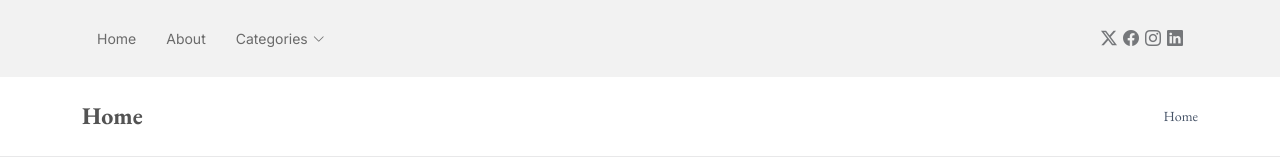
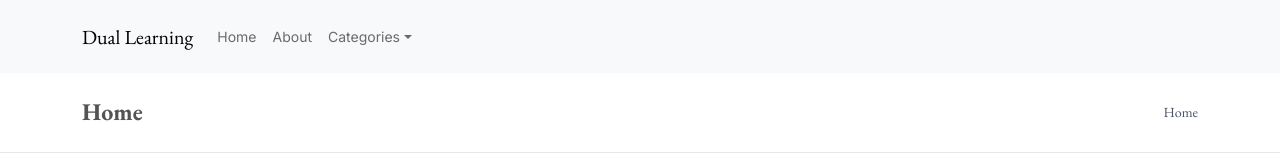
Before and after one commit to mateoprotocol/DualLearning, a React (Create React App) app: page /#/ in a window 1280 px wide. Shown: the top 160 px of the page. Built offline with nearby package versions, Linux system fonts and the light colour scheme.

Commit message:
Fix Navigation bar

```diff
--- a/package.json
+++ b/package.json
@@ -8,8 +8,10 @@
     "@testing-library/jest-dom": "^6.6.3",
     "@testing-library/react": "^16.3.0",
     "@testing-library/user-event": "^13.5.0",
+    "bootstrap": "^5.3.5",
     "gh-pages": "^6.3.0",
     "react": "^19.1.0",
+    "react-bootstrap": "^2.10.9",
     "react-dom": "^19.1.0",
     "react-favicon": "^2.0.7",
     "react-router-dom": "^7.5.1",
--- a/src/App.js
+++ b/src/App.js
@@ -2,22 +2,24 @@ import React from 'react';
 import { Routes, Route } from "react-router-dom";
 import About from "./routes/About";
 import Home from "./routes/Home";
-import Navbar from './components/Navbar';
+import Navigation from './components/Navigation';
 import Head from './components/Head';
+import Footer from './components/Footer';
 import ExchangeReading from './routes/ExchangeReading';
 import ReadingExercises from './routes/ReadingExercises';
 
-import './assets/vendor/bootstrap/css/bootstrap.min.css';
+import 'bootstrap/dist/css/bootstrap.min.css';
+/*import './assets/vendor/bootstrap/css/bootstrap.min.css';
 import './assets/vendor/bootstrap-icons/bootstrap-icons.css';
 import './assets/vendor/aos/aos.css';
-import './assets/vendor/swiper/swiper-bundle.min.css';
+import './assets/vendor/swiper/swiper-bundle.min.css';*/
 import './assets/css/main.css'
 
 function App() {
   return (
     <>
       <Head />
-      <Navbar />
+      <Navigation />
       <main className='main'>
         <Routes>
           <Route path="/" element={<Home />} />
@@ -26,6 +28,7 @@ function App() {
           <Route path="/readingexercises" element={<ReadingExercises />} />
         </Routes>
       </main>
+      <Footer/>
     </>
   );
 }
--- /dev/null
+++ b/src/components/Footer.js
@@ -0,0 +1,8 @@
+
+const Footer = () => {
+    return (
+        <></>
+    )
+}
+
+export default Footer;
--- a/src/components/Navbar.js
+++ /dev/null
@@ -1,49 +0,0 @@
-import { Link } from "react-router-dom";
-
-const navmenu = [
-    { name: "Home", path: "/" },
-    { name: "About", path: "/about" },
-    {
-        name: "Categories", sub: [
-            { name: "Learning By Reading", path: "/readingexercises" },
-            { name: "Language Exchange Reading", path: "/exchangereading" }
-        ]
-    }
-]
-
-const Navbar = () => {
-    return (
-        <header id="header" class="header d-flex align-items-center sticky-top">
-            <div class="container position-relative d-flex align-items-center justify-content-between">
-                <nav id="navmenu" class="navmenu">
-                    <ul>
-                        {navmenu.map(item => {
-                            if (item.path) {
-                                return (<li><Link to={item.path}>{item.name}</Link></li>)
-                            } else {
-                                return (
-                                    <li class="dropdown"><a href="#"><span>{item.name}</span> <i class="bi bi-chevron-down toggle-dropdown"></i></a>
-                                        <ul>
-                                            {item.sub?.map(i => {
-                                                return (<li><Link to={i.path}>{i.name}</Link></li>)
-                                            })}
-                                        </ul>
-                                    </li>
-                                )
-                            }
-                        })}
-                    </ul>
-                    <i class="mobile-nav-toggle d-xl-none bi bi-list"></i>
-                </nav>
-
-                <div class="header-social-links">
-                    <a href="#" class="twitter"><i class="bi bi-twitter-x"></i></a>
-                    <a href="#" class="facebook"><i class="bi bi-facebook"></i></a>
-                    <a href="#" class="instagram"><i class="bi bi-instagram"></i></a>
-                    <a href="#" class="linkedin"><i class="bi bi-linkedin"></i></a>
-                </div>
-            </div>
-        </header >
-    )
-}
-export default Navbar;
--- /dev/null
+++ b/src/components/Navigation.js
@@ -0,0 +1,44 @@
+import Container from 'react-bootstrap/Container';
+import Nav from 'react-bootstrap/Nav';
+import Navbar from 'react-bootstrap/Navbar';
+import NavDropdown from 'react-bootstrap/NavDropdown';
+
+const navmenu = [
+    { name: "Home", path: "#/" },
+    { name: "About", path: "#/about" },
+    {
+        name: "Categories", sub: [
+            { name: "Learning By Reading", path: "#/readingexercises" },
+            { name: "Language Exchange Reading", path: "#/exchangereading" }
+        ]
+    }
+]
+
+const Navigation = () => {
+    return (
+        <Navbar expand="lg" className="bg-body-tertiary">
+            <Container class="container justify-content-between">
+                <Navbar.Brand href="#home">Dual Learning</Navbar.Brand>
+                <Navbar.Toggle aria-controls="basic-navbar-nav" />
+                <Navbar.Collapse id="basic-navbar-nav">
+                    <Nav className="navmenu">
+                        {navmenu.map(item => {
+                            if (item.path) {
+                                return (<Nav.Link href={item.path}>{item.name}</Nav.Link>)
+                            } else {
+                                return (
+                                    <NavDropdown class="dropdown" title={item.name}>
+                                        {item.sub?.map(i => {
+                                            return (<NavDropdown.Item href={i.path}>{i.name}</NavDropdown.Item>)
+                                        })}
+                                    </NavDropdown>
+                                )
+                            }
+                        })}
+                    </Nav>
+                </Navbar.Collapse>
+            </Container>
+        </Navbar>
+    )
+}
+export default Navigation;
--- a/src/components/Title.js
+++ b/src/components/Title.js
@@ -1,4 +1,5 @@
 import React from 'react';
+import { Link } from "react-router-dom";
 
 const Title = (props) => {
   return (
@@ -7,7 +8,7 @@ const Title = (props) => {
         <h1 class="mb-2 mb-lg-0">{props.title}</h1>
         <nav class="breadcrumbs">
           <ol>
-            <li><a href="index.html">Home</a></li>
+            <li><Link to="/#">Home</Link></li>
             {props.title !== 'Home' ? (<li class="current">{props.title}</li>):(<></>)}
           </ol>
         </nav>
--- a/src/routes/About.js
+++ b/src/routes/About.js
@@ -5,7 +5,6 @@ const About = () => {
     return (
         <>
             <Title title="About" />
-            <h1>About</h1>
         </>
     );
 };
```
Also changed, not shown: 1 other file (tests, documents, lock files or other folders).
